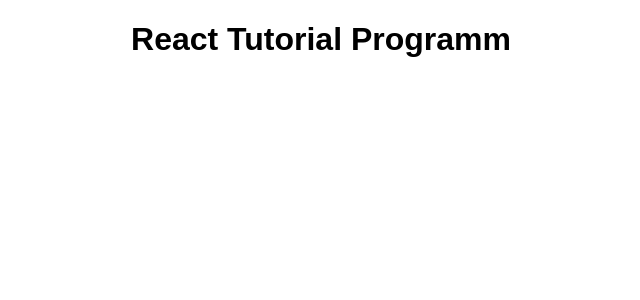
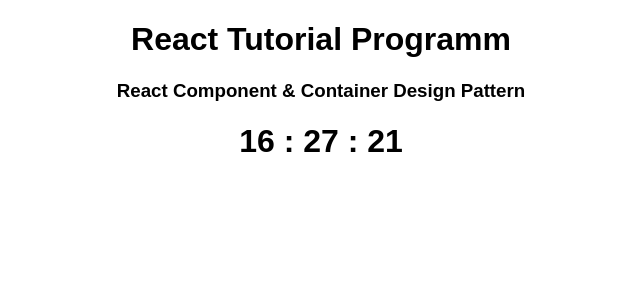
Before and after one commit to tejas96/react_sandbox, a React (Create React App) app: page / in a window 1280 px wide. Shown: the top 300 px of the page, without its empty margins (319-959 px from the left). Built offline with nearby package versions, Linux system fonts and the light colour scheme; the HTML template or start-up script is replaced by a standard one.

Commit message:
React Component & Container Design Pattern

```diff
--- a/src/App.js
+++ b/src/App.js
@@ -6,7 +6,7 @@
 import Jsx from "./components/jsx";
 import ReactOptimization from "./components/Optimizing";
 import ReactPortals from "./components/portal";
-
+import Clock from "./components/ComponentContainerDesign";
 export default function App() {
   return (
     <div className="App">
@@ -32,6 +32,9 @@
 
       {/* React portal
       <ReactPortals /> */}
+
+      {/* React Component & Container Design Pattern */}
+      <Clock />
     </div>
   );
 }
--- /dev/null
+++ b/src/components/ComponentContainerDesign/TimerComponent.jsx
@@ -0,0 +1,17 @@
+const TimerComponent = (props) => {
+  const [hours, minutes, seconds] = [
+    props.hours,
+    props.minutes,
+    props.seconds
+  ].map((item) => {
+    return item < 10 ? "0" + item : item;
+  });
+
+  return (
+    <h1>
+      {hours} : {minutes} : {seconds}
+    </h1>
+  );
+};
+
+export default TimerComponent;
--- /dev/null
+++ b/src/components/ComponentContainerDesign/TimerContainer.js
@@ -0,0 +1,24 @@
+import React, { useState, useEffect } from "react";
+import TimerComponent from "./TimerComponent";
+
+const TimerCOntainer = (props) => {
+  const [time, setTime] = useState(new Date());
+  const updateTime = () => {
+    setTime(new Date());
+  };
+
+  useEffect(() => {
+    setInterval(updateTime, 1000);
+  }, []);
+
+  const extractTime = (date) => {
+    return {
+      hours: date.getHours(),
+      minutes: date.getMinutes(),
+      seconds: date.getSeconds()
+    };
+  };
+  return <TimerComponent {...extractTime(time)} />;
+};
+
+export default TimerCOntainer;
--- /dev/null
+++ b/src/components/ComponentContainerDesign/index.js
@@ -0,0 +1,12 @@
+import TimerContainer from "./TimerContainer";
+
+const Main = (props) => {
+  return (
+    <>
+      <h3>React Component & Container Design Pattern</h3>
+      <TimerContainer />
+    </>
+  );
+};
+
+export default Main;
```
